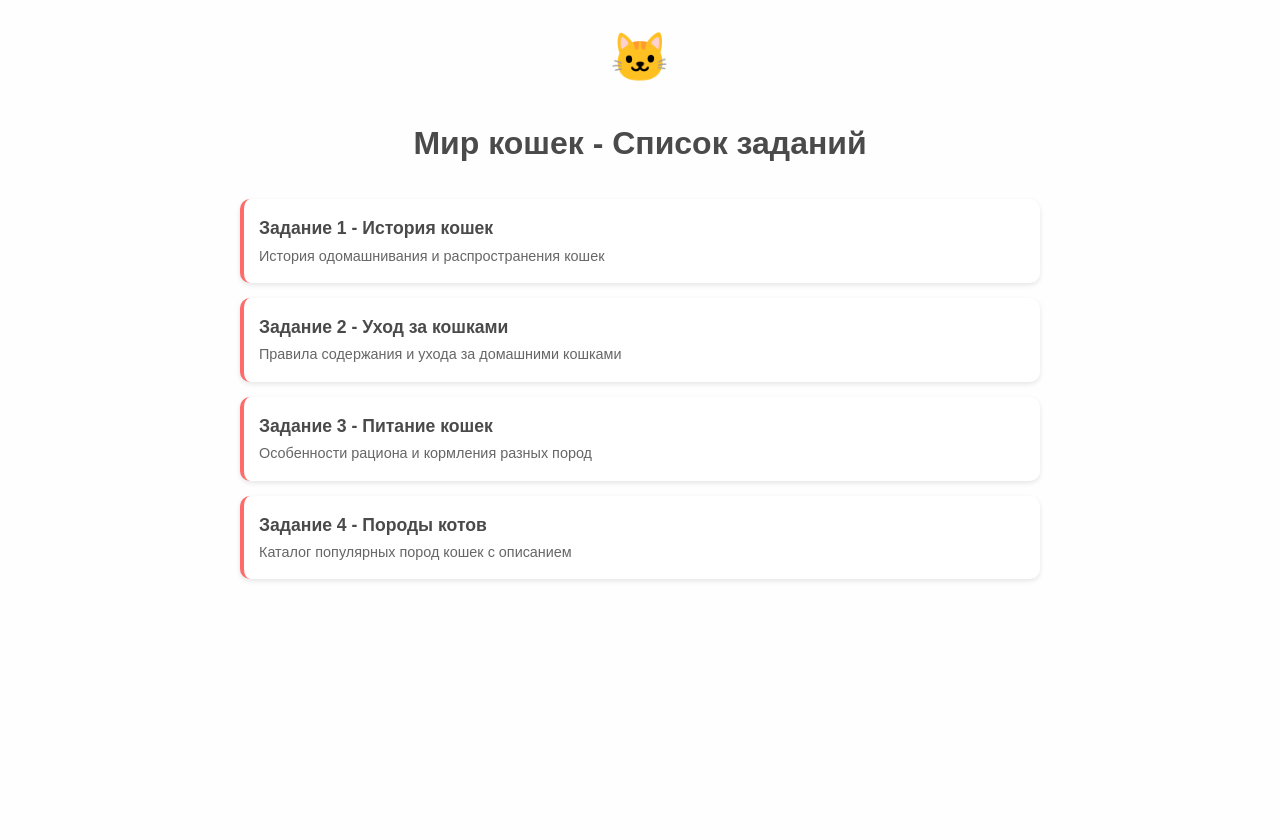
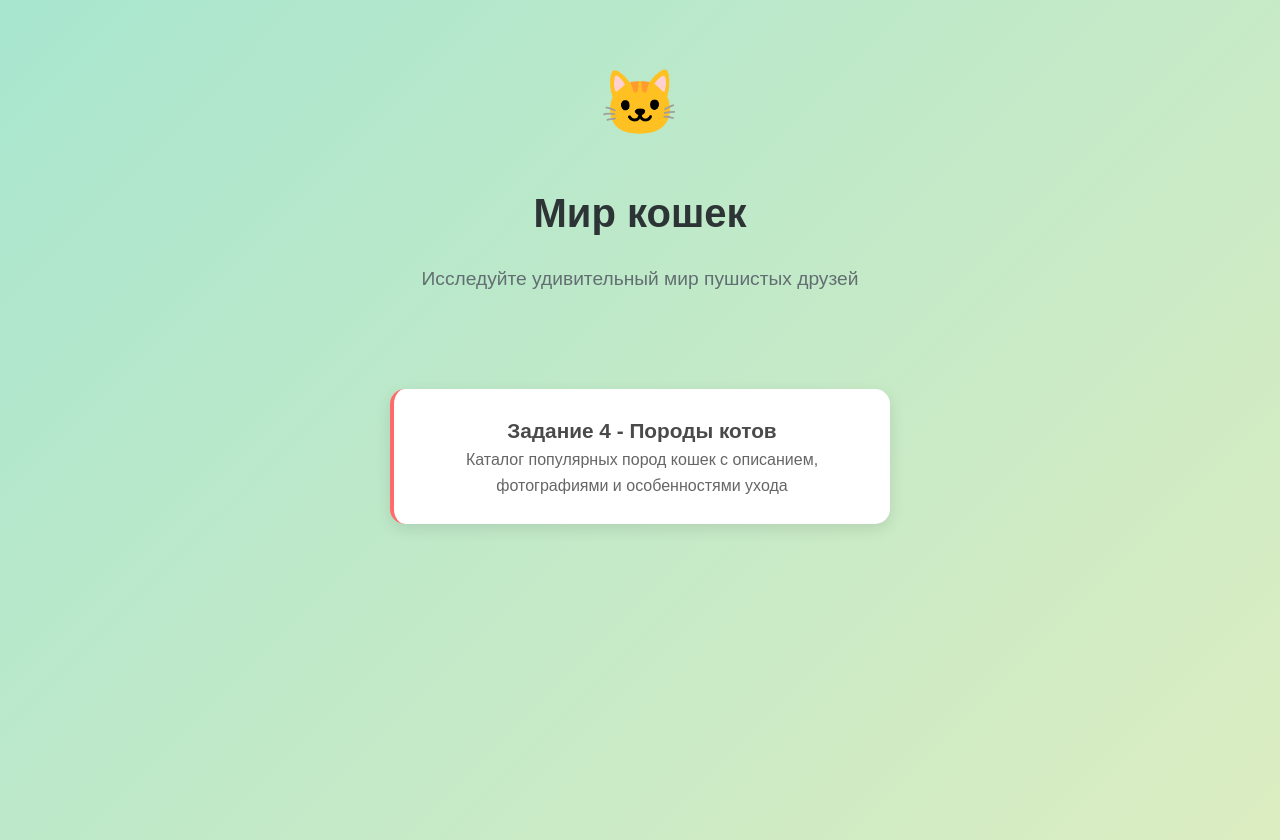
Before and after one commit to tawka33mir050810-droid/zadanie-4, a plain HTML site: page index.html in a window 1280 px wide. Before the commit the page ends 800 px from the top, so only its background shows below. Drawn offline with Linux system fonts and the light colour scheme.

Commit message:
Update index.html

```diff
--- a/index.html
+++ b/index.html
@@ -12,6 +12,8 @@
             padding: 20px;
             line-height: 1.6;
             background-color: #fefefe;
+            background: linear-gradient(135deg, #a8e6cf, #dcedc1);
+            min-height: 100vh;
         }
         h1 {
             color: #4a4a4a;
@@ -21,56 +23,76 @@
         .cat-header {
             text-align: center;
             margin-bottom: 30px;
+            padding: 2rem 0;
         }
         .cat-icon {
-            font-size: 3rem;
+            font-size: 4rem;
             margin-bottom: 10px;
+            animation: bounce 2s infinite;
+        }
+        @keyframes bounce {
+            0%, 20%, 50%, 80%, 100% {transform: translateY(0);}
+            40% {transform: translateY(-10px);}
+            60% {transform: translateY(-5px);}
         }
         .task-list {
             list-style-type: none;
             padding: 0;
+            max-width: 500px;
+            margin: 0 auto;
         }
         .task-list li {
-            margin: 15px 0;
-            padding: 15px;
+            margin: 25px 0;
+            padding: 25px;
             background: white;
-            border-radius: 10px;
-            box-shadow: 0 2px 5px rgba(0,0,0,0.1);
+            border-radius: 15px;
+            box-shadow: 0 5px 15px rgba(0,0,0,0.1);
             border-left: 4px solid #ff6b6b;
+            transition: all 0.3s ease;
+            text-align: center;
+        }
+        .task-list li:hover {
+            transform: translateY(-5px);
+            box-shadow: 0 8px 25px rgba(255, 107, 107, 0.2);
         }
         .task-list a {
             text-decoration: none;
             color: #4a4a4a;
             font-weight: bold;
-            font-size: 1.1rem;
+            font-size: 1.3rem;
+            display: block;
         }
         .task-list a:hover {
             color: #ff6b6b;
         }
         .task-description {
             color: #666;
-            font-size: 0.9rem;
-            margin-top: 5px;
+            font-size: 1rem;
+            margin-top: 10px;
+            line-height: 1.5;
+        }
+        .main-title {
+            font-size: 2.5rem;
+            color: #2d3436;
+            margin-bottom: 1rem;
+        }
+        .subtitle {
+            color: #636e72;
+            font-size: 1.2rem;
+            margin-bottom: 2rem;
         }
     </style>
 </head>
 <body>
     <div class="cat-header">
         <div class="cat-icon">🐱</div>
-        <h1>Мир кошек - Список заданий</h1>
+        <h1 class="main-title">Мир кошек</h1>
+        <p class="subtitle">Исследуйте удивительный мир пушистых друзей</p>
     </div>
     <ul class="task-list">
-        <li><a href="task1.html">Задание 1 - История кошек</a><br>
-            <span class="task-description">История одомашнивания и распространения кошек</span>
-        </li>
-        <li><a href="task2.html">Задание 2 - Уход за кошками</a><br>
-            <span class="task-description">Правила содержания и ухода за домашними кошками</span>
-        </li>
-        <li><a href="task3.html">Задание 3 - Питание кошек</a><br>
-            <span class="task-description">Особенности рациона и кормления разных пород</span>
-        </li>
-        <li><a href="task4.html">Задание 4 - Породы котов</a><br>
-            <span class="task-description">Каталог популярных пород кошек с описанием</span>
+        <li>
+            <a href="task4.html">Задание 4 - Породы котов</a>
+            <span class="task-description">Каталог популярных пород кошек с описанием, фотографиями и особенностями ухода</span>
         </li>
     </ul>
 </body>
```
